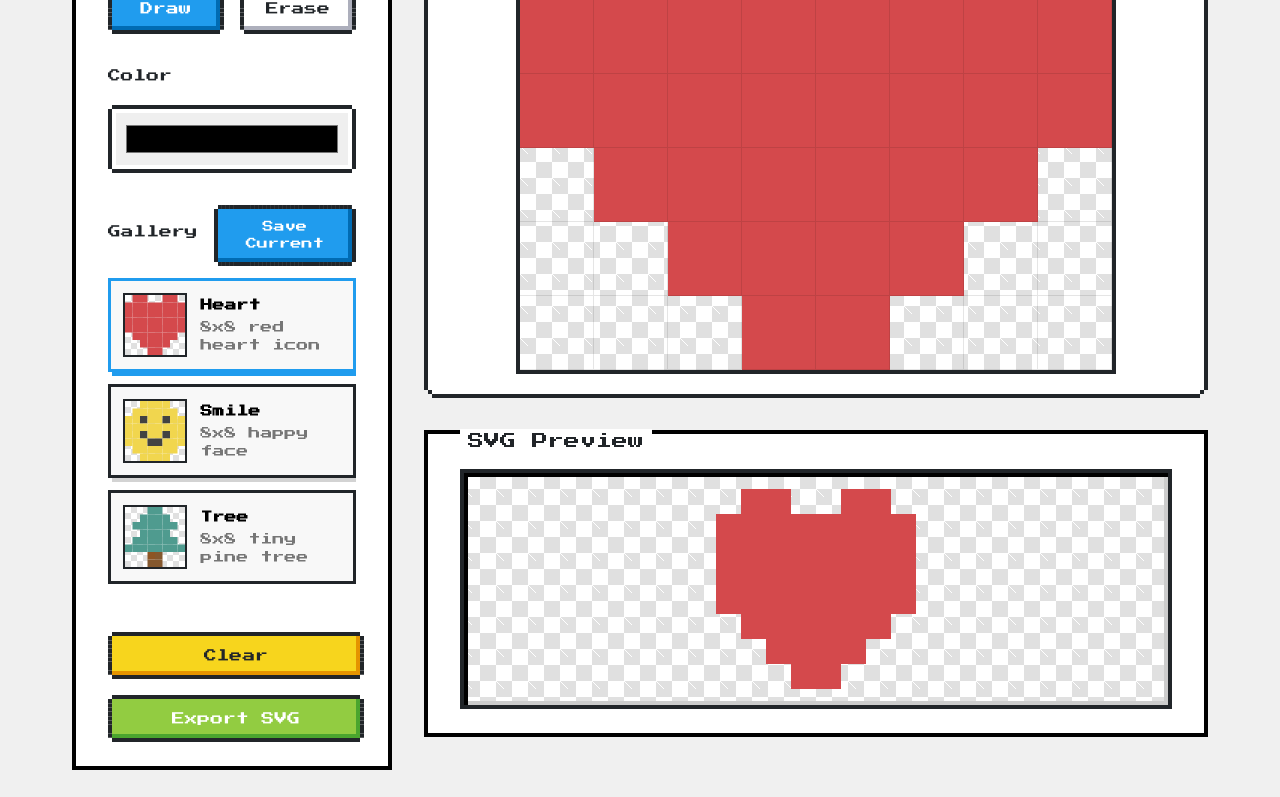
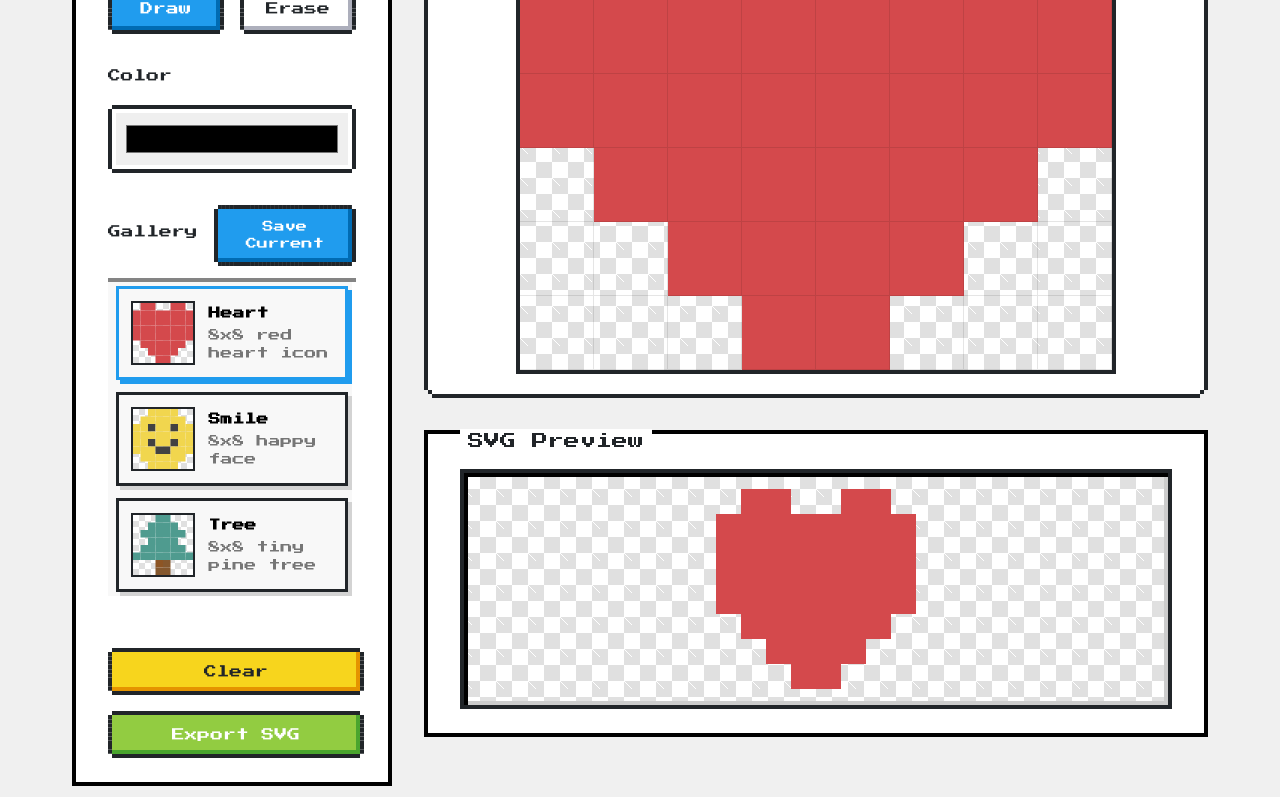
Before and after one commit to riceball-tw/svg-pixel-canvas, a Vue app: page / in a window 1280 px wide. Shown: the part 469-1266 px from the top of the page. Built offline with nearby package versions, Linux system fonts and the light colour scheme.

Commit message:
feat: Update gallery selection style

```diff
--- a/src/App.vue
+++ b/src/App.vue
@@ -644,6 +644,10 @@ body {
   gap: 0.75rem;
   max-height: 360px;
   overflow-y: auto;
+  /* NES inset panel style */
+  box-shadow: inset 0px 4px 0 #848484, inset -4px -4px 0 #ffffff;
+  background-color: #f8f8f8;
+  padding: 0.5rem;
 }
 
 .gallery-card {
```
